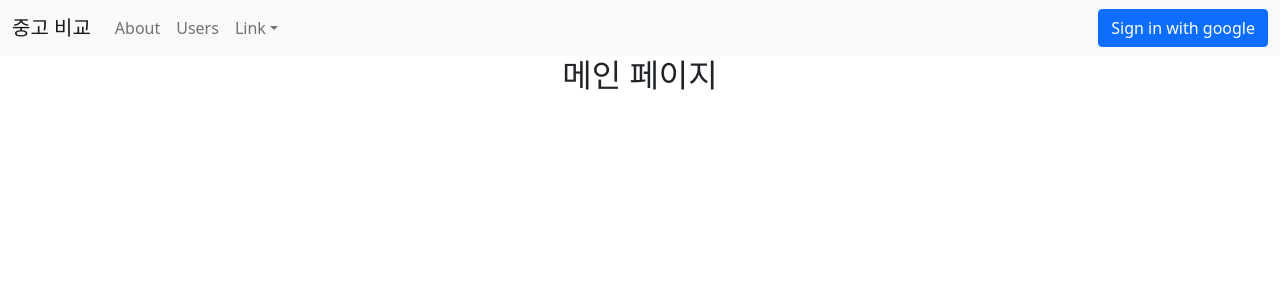
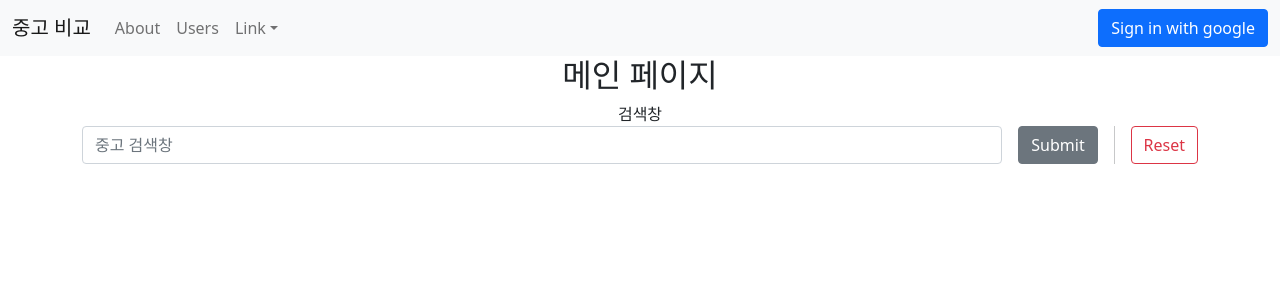
Before and after one commit to chamchiking/used-compare, a React (Create React App) app: page / in a window 1280 px wide. Shown: the top 300 px of the page. Built offline with nearby package versions, Linux system fonts and the light colour scheme; no server answers.

Commit message:
search bar 생성

```diff
--- a/src/App.js
+++ b/src/App.js
@@ -30,7 +30,9 @@ function App() {
   return (
     <div className="App">
       <Router>
-        <MainNavbar />
+        <MainNavbar
+          user={user}
+        />
         <Routes>
           <Route path="/" element={<Main user={user} />} />
           <Route path="/about" element={<About />} />
--- a/src/components/Login.js
+++ b/src/components/Login.js
@@ -1,12 +1,28 @@
-import { signInWithGoogle } from '../services/firebase';
+import { auth, signInWithGoogle } from "../services/firebase";
 
-import '../App.css';
-import { Button } from 'react-bootstrap';
+import "../App.css";
+import { Button } from "react-bootstrap";
 
-export default function Login() {
+export default function Login({ user }) {
   return (
     <>
-      <Button onClick={signInWithGoogle}><i className="fab fa-google"></i>Sign in with google</Button>
+      {user ? (
+        <Logout />
+      ) : (
+        <Button onClick={signInWithGoogle}>
+          <i className="fab fa-google"></i>Sign in with google
+        </Button>
+      )}
     </>
-  )
+  );
 }
+
+function Logout() {
+  return (
+    <>
+      <Button className="button signout" onClick={() => auth.signOut()}>
+        로그아웃
+      </Button>
+    </>
+  );
+}
--- a/src/components/MainNavbar.js
+++ b/src/components/MainNavbar.js
@@ -3,8 +3,7 @@ import { Container, Navbar, Nav, NavDropdown, Button } from 'react-bootstrap';
 import { Link } from 'react-router-dom';
 import Login from './Login';
 
-export default function MainNavbar() {
-
+export default function MainNavbar({user}) {
   return (
     <>
       <Navbar bg="light" expand="lg">
@@ -28,7 +27,9 @@ export default function MainNavbar() {
                 </NavDropdown.Item>
               </NavDropdown>
             </Nav>
-            <Login />
+            <Login
+              user={user}
+            />
           </Navbar.Collapse>
         </Container>
       </Navbar>
--- /dev/null
+++ b/src/containers/Main/components/Searchbar.js
@@ -0,0 +1,27 @@
+import React from "react";
+import { Stack, Form, Button, Container } from "react-bootstrap";
+
+export default function SearchBar({ keyword, setKeyword }) {
+  return (
+    <Container>
+      <div>검색창</div>
+      <Stack direction="horizontal" gap={3} className="mb-3">
+        <Form.Control
+          className="me-auto"
+          placeholder="중고 검색창"
+          aria-label="usedSearchbar"
+          aria-describedby="basic-addon2"
+          defaultValue={keyword}
+          onChange={(event) => {
+            setKeyword(event.target.value);
+          }}
+        />
+        <Button variant="secondary" onClick={console.log(keyword)}>
+          Submit
+        </Button>
+        <div className="vr" />
+        <Button variant="outline-danger">Reset</Button>
+      </Stack>
+    </Container>
+  );
+}
--- a/src/containers/Main/index.js
+++ b/src/containers/Main/index.js
@@ -1,11 +1,19 @@
-import React from 'react';
+import React, { useState } from 'react';
 import { Button } from 'react-bootstrap';
 import { auth } from '../../services/firebase';
+import SearchBar from './components/Searchbar';
 
 export default function Main({user}) {
+  const [keyword, setKeyword] = useState("");
+
   return (
     <>
       <h2>메인 페이지</h2>
+      <SearchBar
+        keyword={keyword}
+        setKeyword={setKeyword}
+      />
+
       {(user)?<AuthMain user={user}/>:''}
     </>
   );
```
Also changed, not shown: src/containers/Main/components/Cards.js (added, +20 -0 lines).
